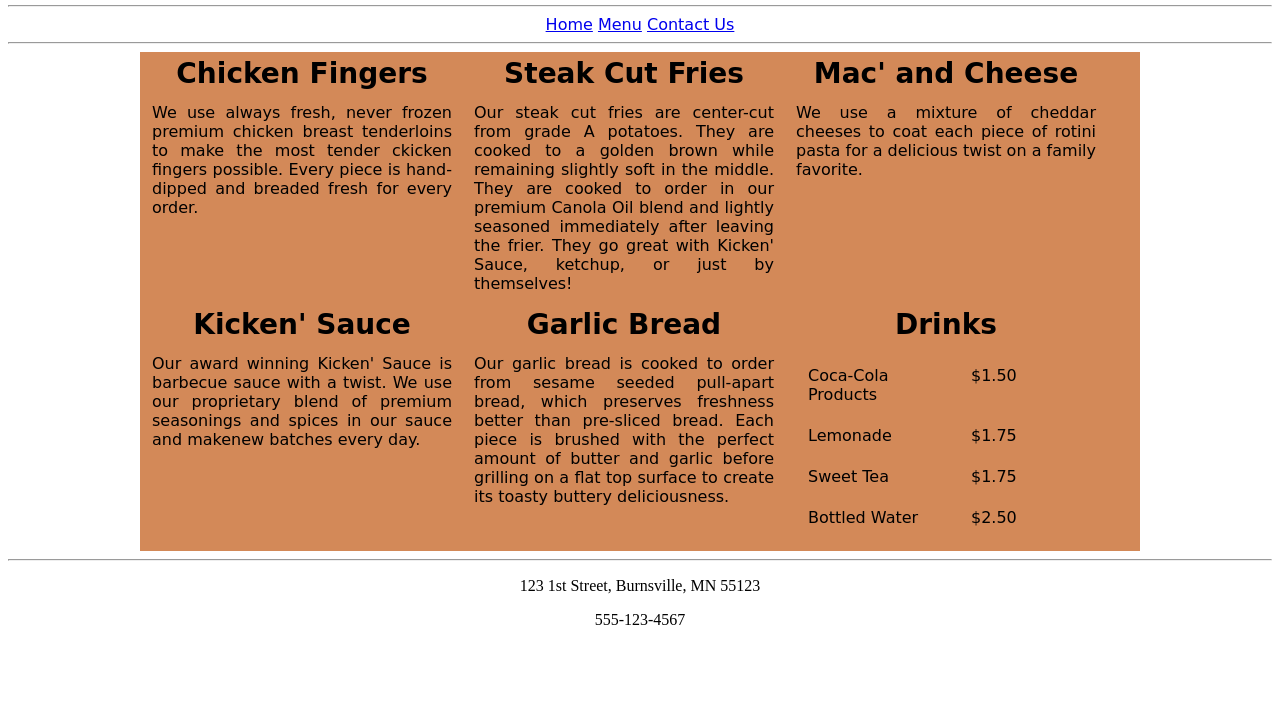
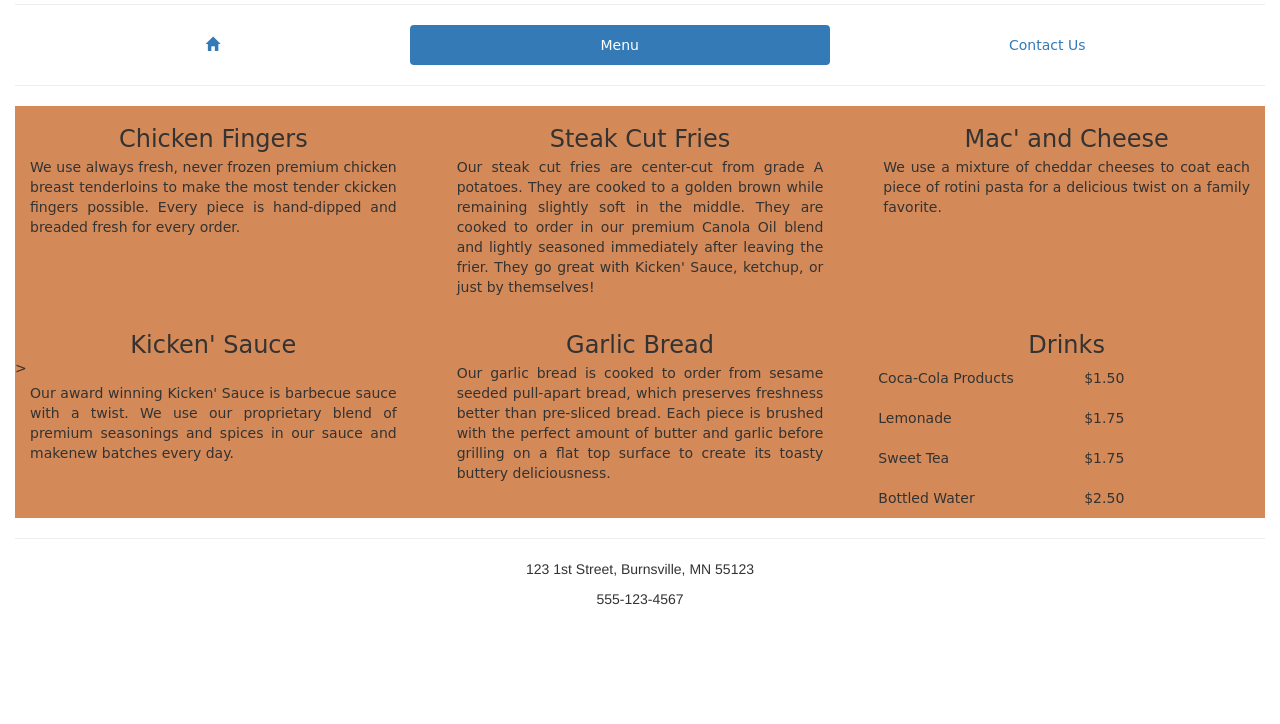
Before and after one commit to bedwards28/RestaurantSite, a plain HTML site: page menu.html in a window 1280 px wide. Shown: the part 76-800 px from the top of the page. Drawn offline with nearby package versions, Linux system fonts and the light colour scheme.

Commit message:
Restaurant Site V5 Lab: Added Bootstrap. Converted nav buttons to pills.  Added a jumbotron to home page for new store opening.  Converted menu to Bootstrap grid system. Changed Home link to glyphicon-home.

```diff
--- a/menu.html
+++ b/menu.html
@@ -1,40 +1,43 @@
 <!DOCTYPE html>
-<html>
+<html lang="en">
     <head>
         <Title>Kicken' Chicken - Menu</Title>
+        <meta charset="utf-8">
+        <meta name="viewport" content="width=device-width, initial-scale=1">
+        <link rel="stylesheet" href="https://maxcdn.bootstrapcdn.com/bootstrap/3.3.5/css/bootstrap.min.css"/>
         <link href="restaurantStyles.css" rel="stylesheet" type="text/css" />
+        <script src="https://maxcdn.bootstrapcdn.com/bootstrap/3.3.5/js/bootstrap.min.js">
+        </script>
     </head>
     <body>
+        <div class="container-fluid">
             <div id="header">
                 <h1>Kicken' Chicken</h1>
                 <hr/>
 
-            <div>
-                <!-- Navigation -->
-                <a href="index.html">Home</a>
-                <a href="menu.html">Menu</a>
-                <a href="contactUs.html">Contact Us</a>
-            </div>
+                <ul class="nav nav-pills nav-justified">
+                    <li><a href="index.html"><span class="glyphicon glyphicon-home"></span></span></a></li>
+                    <li class="active"><a href="menu.html">Menu</a></li>
+                    <li><a href="contactUs.html">Contact Us</a></li>
+                </ul>
+
                 <hr/>
             </div>
 
             <div id="menu">
-            <!-- menu -->
-            <table>
-                <tr>
-                    <tr>
-                        <th>Chicken Fingers</th>
-                        <th>Steak Cut Fries</th>
-                        <th>Mac' and Cheese</th>
-                    </tr>
-                    <tr>
-                        <td>
+                <div class="row">
+                    <div class="col-sm-4">
+                        <h3>Chicken Fingers</h3>
+                        <p>
                             We use always fresh, never frozen premium chicken
                             breast tenderloins to make the most tender ckicken
                             fingers possible. Every piece is hand-dipped and
                             breaded fresh for every order.
-                        </td>
-                        <td>
+                        </p>
+                    </div>
+                    <div class="col-sm-4">
+                        <h3>Steak Cut Fries</h3>
+                        <p>
                             Our steak cut fries are center-cut from grade A
                             potatoes. They are cooked to a golden brown while
                             remaining slightly soft in the middle. They are
@@ -42,36 +45,40 @@
                             and lightly seasoned immediately after leaving
                             the frier. They go great with Kicken' Sauce,
                             ketchup, or just by themselves!
-                        </td>
-                        <td>
+                        </p>
+                    </div>
+                    <div class="col-sm-4">
+                        <h3>Mac' and Cheese</h3>
+                        <p>
                             We use a mixture of cheddar cheeses to coat each
                             piece of rotini pasta for a delicious twist on a
                             family favorite.
-                        </td>
-                    </tr>
-                </tr>
-                <tr>
-                    <tr>
-                        <th>Kicken' Sauce</th>
-                        <th>Garlic Bread</th>
-                        <th>Drinks</th>
-                    </tr>
-                    <tr>
-                        <td>
+                        </p>
+                    </div>
+                </div>
+                <div class="row">
+                    <div class="col-sm-4">
+                        <h3>Kicken' Sauce</h3>>
+                        <p>
                             Our award winning Kicken' Sauce is barbecue sauce
                             with a twist. We use our proprietary blend of premium
                             seasonings and spices in our sauce and makenew batches
                             every day.
-                        </td>
-                        <td>
+                        </p>
+                    </div>
+                    <div class="col-sm-4">
+                        <h3>Garlic Bread</h3>
+                        <p>
                             Our garlic bread is cooked to order from sesame
                             seeded pull-apart bread, which preserves freshness
                             better than pre-sliced bread. Each piece is brushed
                             with the perfect amount of butter and garlic before
                             grilling on a flat top surface to create its toasty
                             buttery deliciousness.
-                        </td>
-                        <td>
+                        </p>
+                    </div>
+                    <div class="col-sm-4">
+                        <h3>Drinks</h3>
                         <table id="beverages">
                             <tbody>
                                 <tr>
@@ -92,16 +99,16 @@
                                 </tr>
                             </tbody>
                         </table>
-                        </td>
-                    </tr>
-                </tr>
-            </table>
                     </div>
+                </div>
+            </div>
+
             <hr/>
 
             <div id="footer">
                 <p>123 1st Street, Burnsville, MN 55123</p>
                 <p>555-123-4567</p>
             </div>
+        </div>
     </body>
 </html>
--- a/restaurantStyles.css
+++ b/restaurantStyles.css
@@ -31,9 +31,19 @@ td {
 
 #menu {
     margin: auto;
-    width: 1000px;
+    /* width: 1000px; */
     font-family: "Comfortaa", cursive;
     background-color: #d38958;
+    text-align: justify;
+}
+
+#menu h3 {
+    text-align: center;
+    margin-bottom: 0px;
+}
+
+#menu p {
+    padding: 5px 15px;
 }
 
 #footer {
@@ -50,6 +60,11 @@ td {
     margin: auto;
 }
 
+#contactForm {
+    margin: auto;
+    width: 400px;
+}
+
 @font-face {
     font-family: "Indie Flower";
     src: url('https://fonts.googleapis.com/css?family=Indie+Flower');
```
Also changed, not shown: contactus.html (+14 -14 lines), index.html (+20 -7 lines). Lines whose indentation alone changed are shown as unchanged.
